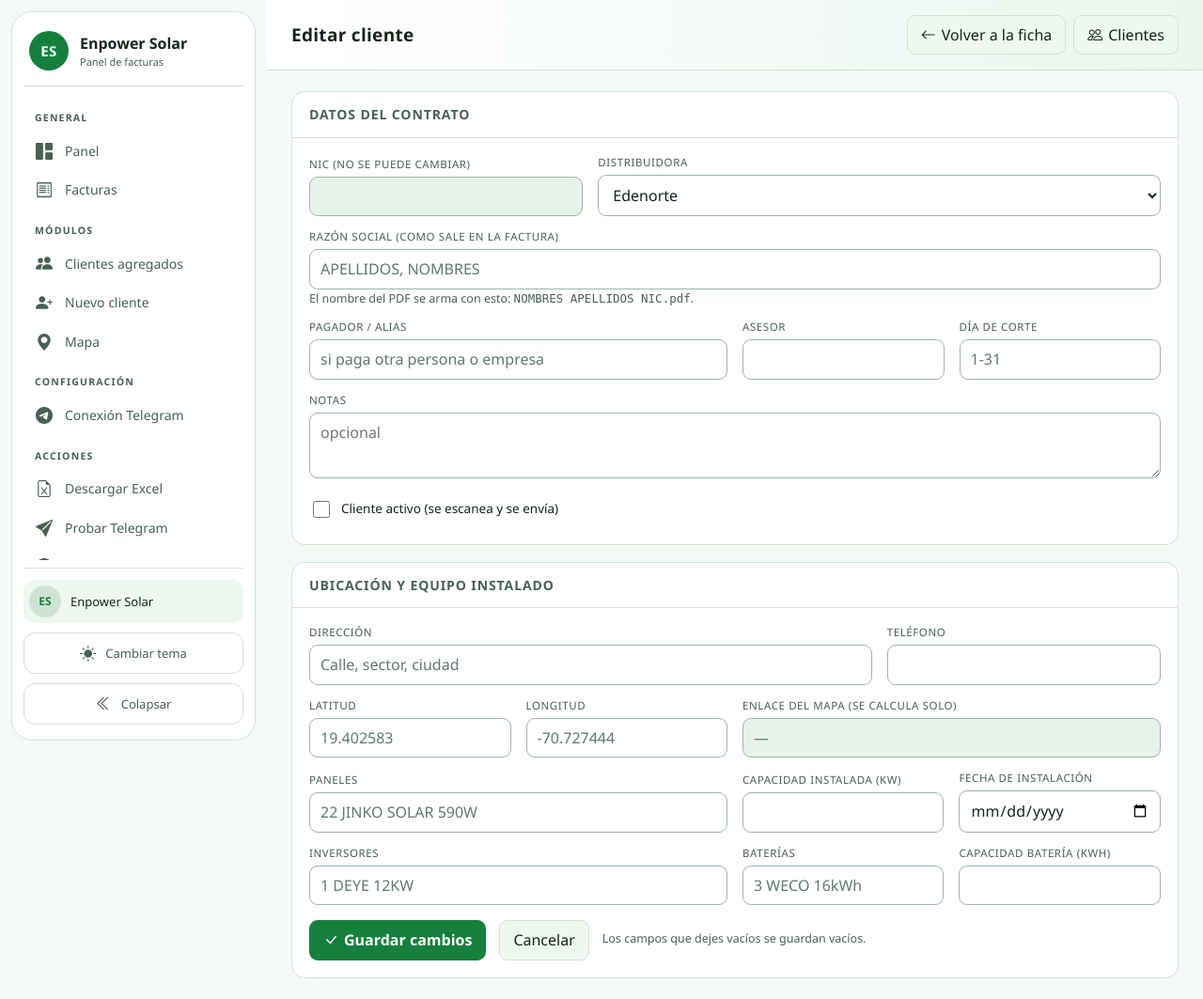
After one commit to nazts/EnpowerSolarEdeFacturas, a Python web app: template app/templates/cliente_editar.html in a window 1280 px wide. The commit adds this page. Shown: the whole page at 94% size. Run offline with Jinja, Linux system fonts and the light colour scheme; the template is opened without the code that fills it, so the values that code supplies are empty.

Commit message:
feat(clientes): el administrador puede editar la ficha completa de un cliente

```diff
--- a/app/templates/cliente_detalle.html
+++ b/app/templates/cliente_detalle.html
@@ -130,6 +130,11 @@
 <header>
   <h1>Histórico del cliente</h1>
   <nav class="acciones" aria-label="Navegación">
+    {% set u = request.state.usuario if request and request.state else None %}
+    {% if u and u.es_admin %}
+    <a class="btn" href="/clientes/{{ cliente.nic }}/editar" title="Editar toda la ficha del cliente">
+      <i class="bi bi-pencil-square" aria-hidden="true"></i> Editar cliente</a>
+    {% endif %}
     <a class="btn" href="/"><i class="bi bi-arrow-left" aria-hidden="true"></i> Dashboard</a>
     <a class="btn" href="/clientes"><i class="bi bi-arrow-left" aria-hidden="true"></i> Clientes</a>
   </nav>
--- /dev/null
+++ b/app/templates/cliente_editar.html
@@ -0,0 +1,197 @@
+{% extends 'base.html' %}
+{% block titulo %}Editar {{ cliente.nic }} · Enpower Solar{% endblock %}
+{% block estilos %}<style>
+  header{display:flex;align-items:center;justify-content:space-between;gap:12px 20px;flex-wrap:wrap;
+    padding:16px 26px;border-bottom:1px solid var(--line);background:var(--header-bg)}
+  h1{margin:0;font-size:19px;letter-spacing:.3px}
+  h1 span{color:var(--accent)}
+  .acciones{display:flex;gap:8px;flex-wrap:wrap}
+  a.btn,button{font:inherit;cursor:pointer;border:1px solid var(--line);border-radius:9px;
+    padding:9px 14px;background:var(--card2);color:var(--txt);text-decoration:none;transition:.15s;
+    display:inline-flex;align-items:center;justify-content:center;gap:6px;min-height:38px}
+  a.btn:hover,button:hover{border-color:var(--accent);color:var(--accent)}
+  .primario{background:var(--accent);color:var(--on-accent);border-color:var(--accent);font-weight:600}
+  .primario:hover{color:var(--on-accent);filter:brightness(1.08)}
+  a:focus-visible,button:focus-visible,input:focus-visible,select:focus-visible,textarea:focus-visible{
+    outline:3px solid var(--focus);outline-offset:2px}
+  .pagina{padding:22px 26px;display:grid;gap:22px;max-width:1200px;margin:0 auto}
+  section{background:var(--card);border:1px solid var(--line);border-radius:14px;overflow:hidden}
+  section > h2{margin:0;padding:14px 18px;font-size:14px;text-transform:uppercase;
+    letter-spacing:.9px;color:var(--muted);border-bottom:1px solid var(--line)}
+  .cuerpo{padding:18px}
+  label{display:block;font-size:11.5px;color:var(--muted);margin-bottom:5px;
+    text-transform:uppercase;letter-spacing:.6px}
+  input,select,textarea{width:100%;padding:9px 11px;border-radius:9px;border:1px solid var(--input-bd);
+    background:var(--input-bg);color:var(--txt);font:inherit;min-height:38px}
+  textarea{min-height:70px;resize:vertical}
+  input:focus,select:focus,textarea:focus{border-color:var(--accent)}
+  input::placeholder{color:var(--ph)}
+  input[readonly]{background:var(--hover);color:var(--muted)}
+  .rejilla{display:grid;grid-template-columns:repeat(12,minmax(0,1fr));gap:14px 16px}
+  .rejilla > .c3{grid-column:span 3} .rejilla > .c4{grid-column:span 4}
+  .rejilla > .c5{grid-column:span 5} .rejilla > .c6{grid-column:span 6}
+  .rejilla > .c7{grid-column:span 7} .rejilla > .c8{grid-column:span 8}
+  .rejilla > .c12{grid-column:1 / -1}
+  .rejilla > .campo{display:flex;flex-direction:column;justify-content:flex-end;gap:5px;min-width:0}
+  .rejilla > .campo > label{margin:0}
+  .nota{font-size:12.5px;color:var(--muted);margin:-4px 0 0}
+  .pie-form{margin-top:16px;display:flex;gap:10px 14px;align-items:center;flex-wrap:wrap}
+  .check{display:flex;align-items:center;gap:9px;min-height:38px}
+  .check input{width:18px;height:18px;min-height:0;flex:0 0 18px}
+  .check label{margin:0;text-transform:none;letter-spacing:0;font-size:13.5px;color:var(--txt)}
+  @media(max-width:900px){
+    .rejilla{grid-template-columns:repeat(6,minmax(0,1fr))}
+    .rejilla > .c3,.rejilla > .c4,.rejilla > .c5{grid-column:span 3}
+    .rejilla > .c6,.rejilla > .c7,.rejilla > .c8{grid-column:span 6}
+  }
+  @media(max-width:560px){
+    .rejilla{grid-template-columns:1fr}
+    .rejilla > *{grid-column:1 / -1 !important}
+  }
+</style>{% endblock %}
+{% block contenido %}
+<header>
+  <h1>Editar cliente <span>{{ cliente.nic }}</span></h1>
+  <nav class="acciones" aria-label="Navegación">
+    <a class="btn" href="/clientes/{{ cliente.nic }}"><i class="bi bi-arrow-left" aria-hidden="true"></i> Volver a la ficha</a>
+    <a class="btn" href="/clientes"><i class="bi bi-people" aria-hidden="true"></i> Clientes</a>
+  </nav>
+</header>
+
+<div class="pagina">
+  <form method="post" action="/clientes/{{ cliente.nic }}/editar">
+    <section>
+      <h2>Datos del contrato</h2>
+      <div class="cuerpo">
+        <div class="rejilla">
+          <div class="campo c4">
+            <label for="nic">NIC (no se puede cambiar)</label>
+            <input id="nic" value="{{ cliente.nic }}" readonly>
+          </div>
+          <div class="campo c8">
+            <label for="proveedor">Distribuidora</label>
+            <select id="proveedor" name="proveedor">
+              {% for clave, nombre in (proveedores or {'edenorte': 'Edenorte', 'edesur': 'Edesur'}).items() %}
+              <option value="{{ clave }}" {% if (cliente.proveedor or 'edenorte') == clave %}selected{% endif %}>{{ nombre }}</option>
+              {% endfor %}
+            </select>
+          </div>
+
+          <div class="campo c12">
+            <label for="razon_social">Razón social (como sale en la factura)</label>
+            <input id="razon_social" name="razon_social" value="{{ cliente.razon_social or '' }}"
+                   placeholder="APELLIDOS, NOMBRES">
+            <p class="nota">El nombre del PDF se arma con esto: <code>NOMBRES APELLIDOS NIC.pdf</code>.</p>
+          </div>
+
+          <div class="campo c6">
+            <label for="alias">Pagador / alias</label>
+            <input id="alias" name="alias" value="{{ cliente.alias or '' }}" placeholder="si paga otra persona o empresa">
+          </div>
+          <div class="campo c3">
+            <label for="asesor">Asesor</label>
+            <input id="asesor" name="asesor" value="{{ cliente.asesor or '' }}">
+          </div>
+          <div class="campo c3">
+            <label for="dia_corte">Día de corte</label>
+            <input id="dia_corte" name="dia_corte" type="number" min="1" max="31"
+                   value="{{ cliente.dia_corte or '' }}" placeholder="1-31">
+          </div>
+
+          <div class="campo c12">
+            <label for="notas">Notas</label>
+            <textarea id="notas" name="notas" placeholder="opcional">{{ cliente.notas or '' }}</textarea>
+          </div>
+
+          <div class="campo c4">
+            <div class="check">
+              <input type="checkbox" id="activo" name="activo" value="1" {% if cliente.activo %}checked{% endif %}>
+              <label for="activo">Cliente activo (se escanea y se envía)</label>
+            </div>
+          </div>
+        </div>
+      </div>
+    </section>
+
+    <section style="margin-top:18px">
+      <h2>Ubicación y equipo instalado</h2>
+      <div class="cuerpo">
+        <div class="rejilla">
+          <div class="campo c8">
+            <label for="direccion">Dirección</label>
+            <input id="direccion" name="direccion" value="{{ cliente.direccion or '' }}" placeholder="Calle, sector, ciudad">
+          </div>
+          <div class="campo c4">
+            <label for="telefono">Teléfono</label>
+            <input id="telefono" name="telefono" value="{{ cliente.telefono or '' }}" inputmode="tel">
+          </div>
+
+          <div class="campo c3">
+            <label for="latitud">Latitud</label>
+            <input id="latitud" name="latitud" type="number" step="any" min="-90" max="90"
+                   value="{{ cliente.latitud if cliente.latitud is not none else '' }}" placeholder="19.402583">
+          </div>
+          <div class="campo c3">
+            <label for="longitud">Longitud</label>
+            <input id="longitud" name="longitud" type="number" step="any" min="-180" max="180"
+                   value="{{ cliente.longitud if cliente.longitud is not none else '' }}" placeholder="-70.727444">
+          </div>
+          <div class="campo c6">
+            <label for="enlace">Enlace del mapa (se calcula solo)</label>
+            <input id="enlace" readonly placeholder="—">
+          </div>
+
+          <div class="campo c6">
+            <label for="paneles">Paneles</label>
+            <input id="paneles" name="paneles" value="{{ cliente.paneles or '' }}" placeholder="22 JINKO SOLAR 590W">
+          </div>
+          <div class="campo c3">
+            <label for="potencia_paneles">Capacidad instalada (kW)</label>
+            <input id="potencia_paneles" name="potencia_paneles" type="number" step="any" min="0"
+                   value="{{ cliente.potencia_paneles if cliente.potencia_paneles is not none else '' }}">
+          </div>
+          <div class="campo c3">
+            <label for="fecha_instalacion">Fecha de instalación</label>
+            <input id="fecha_instalacion" name="fecha_instalacion" type="date"
+                   value="{{ cliente.fecha_instalacion or '' }}">
+          </div>
+
+          <div class="campo c6">
+            <label for="inversores">Inversores</label>
+            <input id="inversores" name="inversores" value="{{ cliente.inversores or '' }}" placeholder="1 DEYE 12KW">
+          </div>
+          <div class="campo c3">
+            <label for="bateria">Baterías</label>
+            <input id="bateria" name="bateria" value="{{ cliente.bateria or '' }}" placeholder="3 WECO 16kWh">
+          </div>
+          <div class="campo c3">
+            <label for="capacidad_bateria">Capacidad batería (kWh)</label>
+            <input id="capacidad_bateria" name="capacidad_bateria" type="number" step="any" min="0"
+                   value="{{ cliente.capacidad_bateria if cliente.capacidad_bateria is not none else '' }}">
+          </div>
+        </div>
+
+        <div class="pie-form">
+          <button type="submit" class="primario"><i class="bi bi-check-lg" aria-hidden="true"></i> Guardar cambios</button>
+          <a class="btn" href="/clientes/{{ cliente.nic }}">Cancelar</a>
+          <span class="nota">Los campos que dejes vacíos se guardan vacíos.</span>
+        </div>
+      </div>
+    </section>
+  </form>
+</div>
+
+<script>
+  // enlace del mapa en vivo (solo lectura)
+  function actualizarEnlace(){
+    var la = document.getElementById('latitud').value.trim();
+    var lo = document.getElementById('longitud').value.trim();
+    document.getElementById('enlace').value = (la && lo)
+      ? 'https://www.openstreetmap.org/?mlat=' + la + '&mlon=' + lo + '#map=17/' + la + '/' + lo
+      : '';
+  }
+  document.getElementById('latitud').addEventListener('input', actualizarEnlace);
+  document.getElementById('longitud').addEventListener('input', actualizarEnlace);
+  actualizarEnlace();
+</script>
+{% endblock %}
```
Also changed, not shown: app/dashboard.py (+74 -10 lines), app/db.py (+24 -0 lines), app/templates/clientes.html (+8 -1 lines), tests/test_runner.py (+36 -0 lines).
